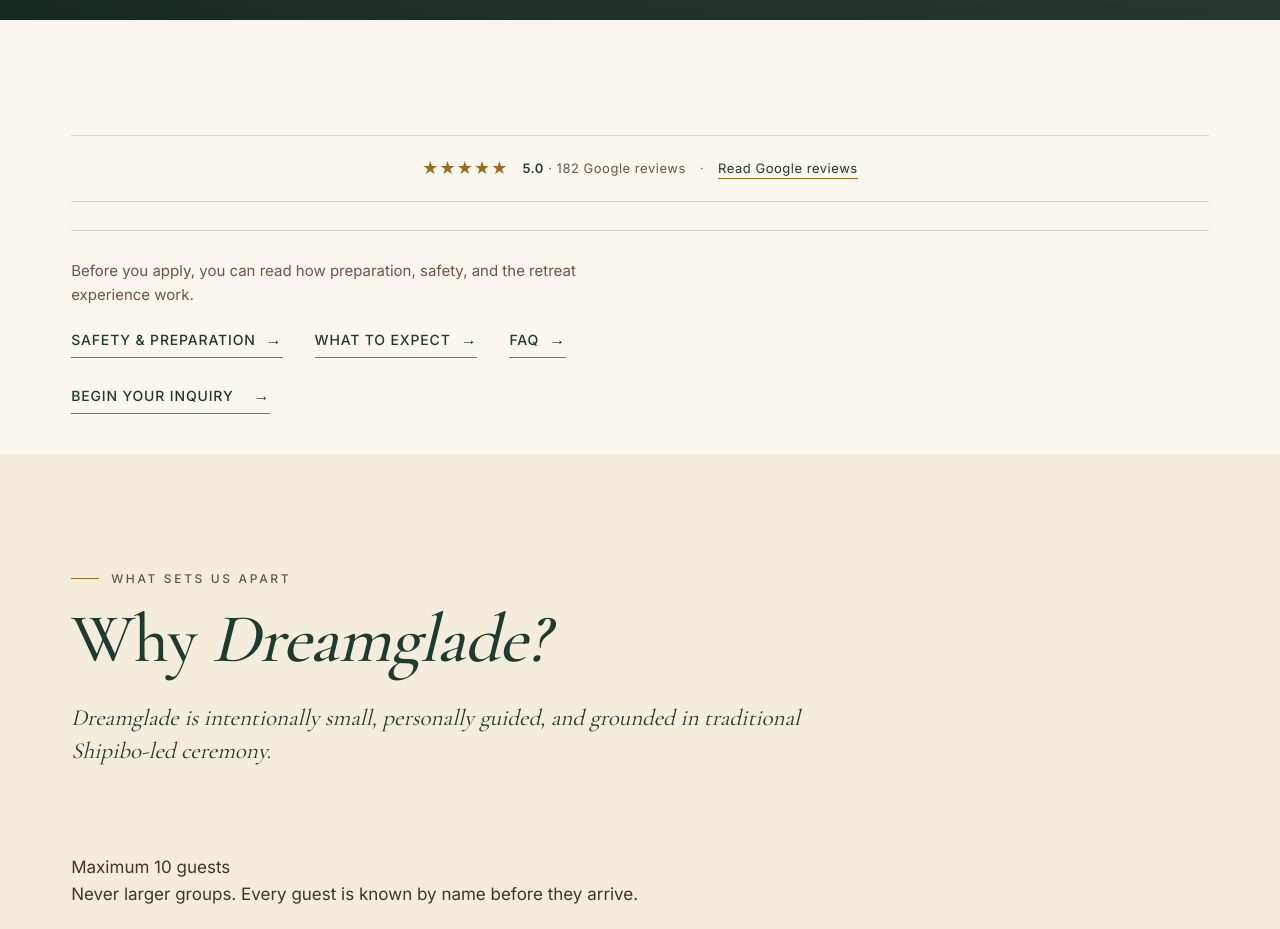
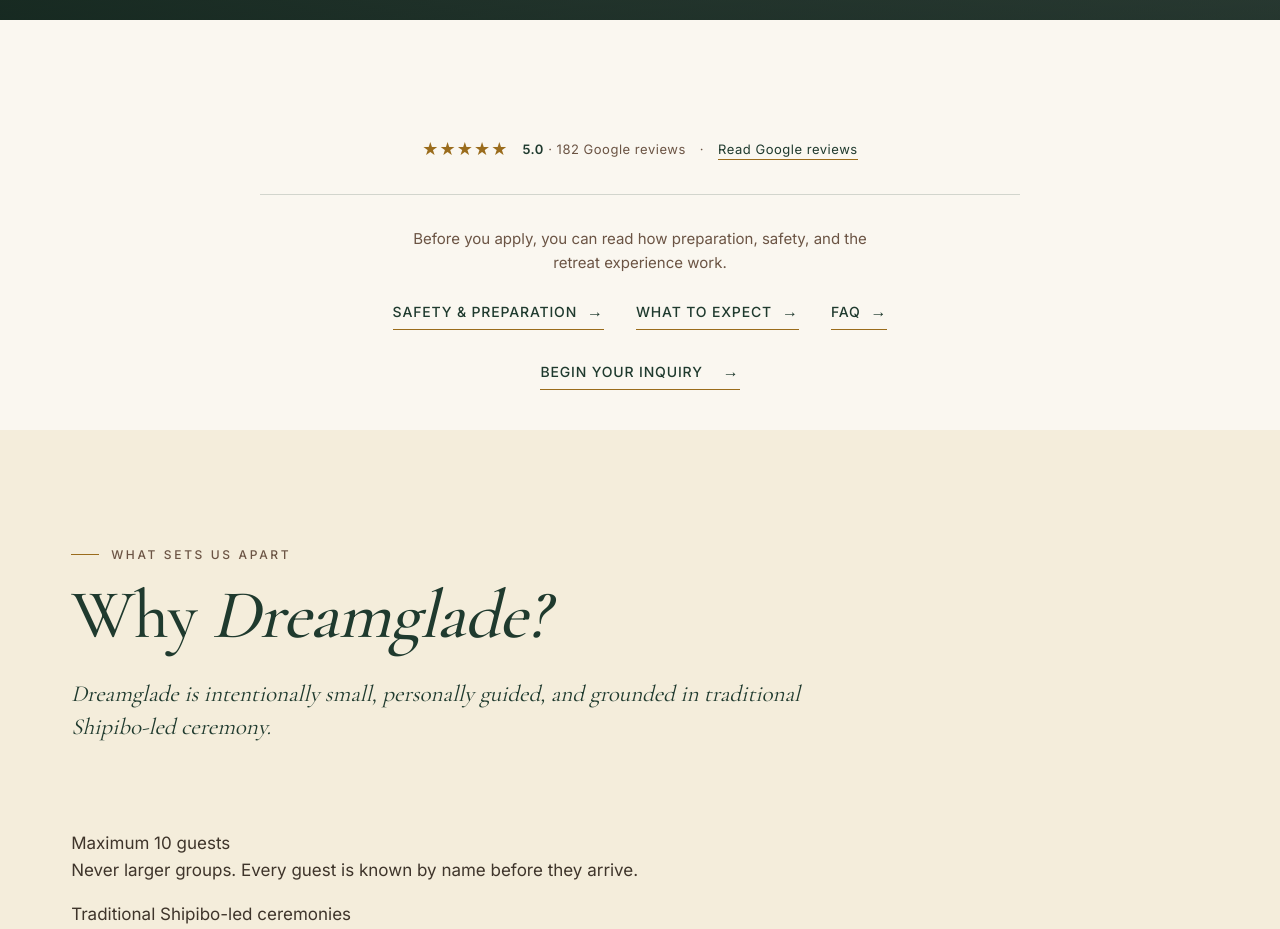
Before and after one commit to AndrewRaf86/dreamglade-website, a Next.js app: page / in a window 1280 px wide. Shown: the part 780-1709 px from the top of the page. Built offline with nearby package versions, Linux system fonts and the light colour scheme; no server answers; grey boxes are pictures that could not be loaded.

Commit message:
Polish homepage trust section layout

```diff
--- a/src/app/globals.css
+++ b/src/app/globals.css
@@ -1054,23 +1054,36 @@
 .trust-strip .stars::before { content: "★★★★★"; }
 .trust-strip a { color: var(--ink); border-bottom: 1px solid var(--gold-deep); }
 
+.trust-module {
+  max-width: 760px;
+  margin: 0 auto;
+  text-align: center;
+}
+.trust-module .trust-strip {
+  border-top: none;
+  border-bottom: none;
+  padding: 0 0 clamp(22px, 3vw, 30px);
+}
 .before-apply {
-  padding-top: clamp(20px, 3vw, 28px);
-  margin-top: clamp(20px, 3vw, 28px);
+  padding-top: clamp(24px, 3vw, 32px);
   border-top: 1px solid var(--rule);
 }
 .before-apply__lede {
   font-size: 15px;
   color: var(--muted);
   line-height: 1.6;
-  max-width: 560px;
-  margin: 0 0 20px;
+  max-width: 480px;
+  margin: 0 auto 24px;
 }
 .before-apply__links {
   display: flex;
+  justify-content: center;
   flex-wrap: wrap;
   gap: 16px 32px;
-  margin-bottom: 24px;
+  margin-bottom: 28px;
+}
+.before-apply__cta {
+  margin: 0 auto;
 }
 
 .center { text-align: center; }
--- a/src/app/page.tsx
+++ b/src/app/page.tsx
@@ -106,6 +106,7 @@
       {/* ── 1a. TRUST STRIP + BEFORE YOU APPLY ── */}
       <section className="section section--cream" id="homepage-trust-strip" style={{ paddingBottom: "clamp(28px, 4vw, 40px)" }}>
         <div className="container">
+          <div className="trust-module">
             <div className="trust-strip">
               <span className="stars" aria-label="5 out of 5 stars" />
               <span><strong style={{ color: "var(--ink)", fontWeight: 600 }}>5.0</strong> &middot; 182 Google reviews</span>
@@ -123,7 +124,8 @@
                 <TrackedLink href="/what-to-expect" className="link-arrow" event="Experience Click" properties={{ location: "homepage-before-apply", destination: "what-to-expect" }}>What to Expect</TrackedLink>
                 <TrackedLink href="/faq" className="link-arrow" event="FAQ Click" properties={{ location: "homepage-before-apply", destination: "faq" }}>FAQ</TrackedLink>
               </div>
-            <TermsGateCTA label="Begin your inquiry" className="link-arrow" trackLocation="homepage-before-apply" />
+              <TermsGateCTA label="Begin your inquiry" className="link-arrow before-apply__cta" trackLocation="homepage-before-apply" />
+            </div>
           </div>
         </div>
       </section>
```
Lines whose indentation alone changed are shown as unchanged.
